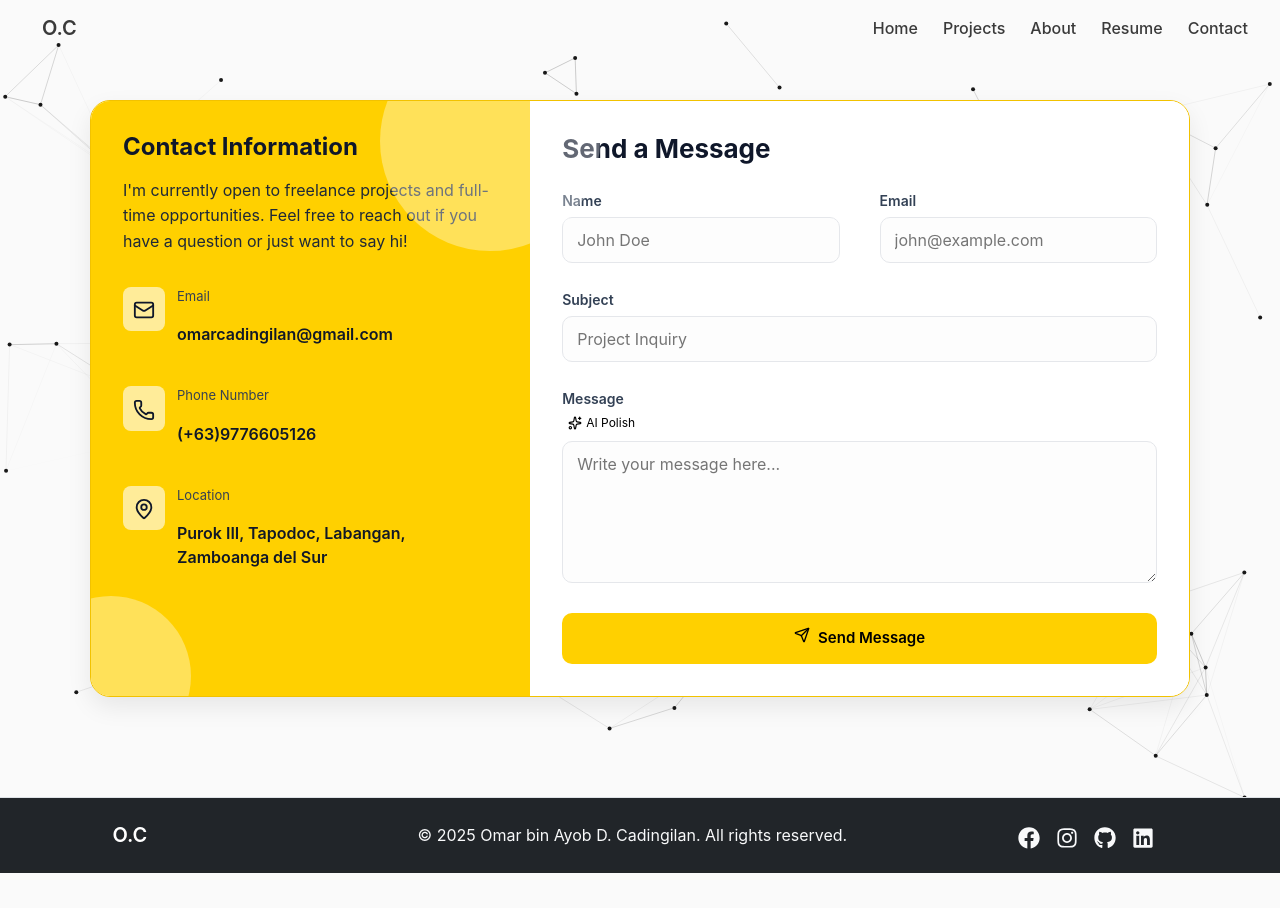
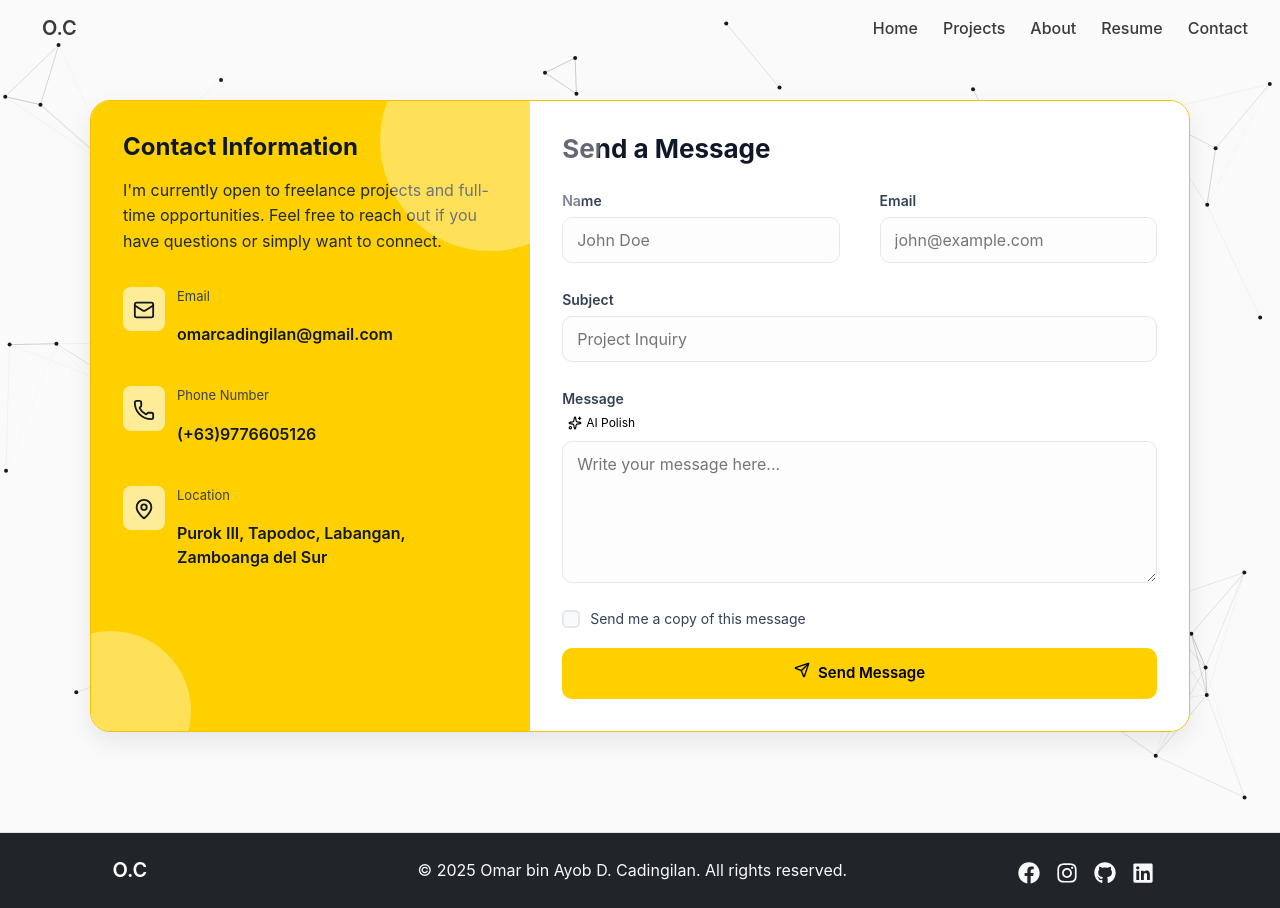
Before and after one commit to Momo90029/Portfolio_Cadingilan, a React (Vite) app: page /contact in a window 1280 px wide. Before the commit the page ends 873 px from the top, so only its background shows below. Built offline with nearby package versions, Linux system fonts and the light colour scheme.

Commit message:
Added Function on Contact EmailJS

```diff
--- a/src/Components/Contact/Contact.css
+++ b/src/Components/Contact/Contact.css
@@ -238,3 +238,85 @@
   gap: 4px;
   align-items: center;
 }
+/* Checkbox Wrapper */
+.checkbox-field {
+  margin-top: -5px;
+  margin-bottom: -5px;
+}
+
+/* Align checkbox + label */
+.checkbox-container {
+  display: flex;
+  align-items: center;
+  gap: 10px;
+  cursor: pointer;
+  font-size: 14px;
+  color: #334155;
+  user-select: none;
+  position: relative;
+}
+
+/* Hide default checkbox */
+.checkbox-container input {
+  opacity: 0;
+  position: absolute;
+  height: 0;
+  width: 0;
+}
+
+/* Custom checkbox box */
+.checkmark {
+  width: 18px;
+  height: 18px;
+  background: #f8fafc;
+  border: 2px solid #e5e7eb;
+  border-radius: 5px;
+  transition: all 0.25s ease;
+  display: inline-block;
+  position: relative;
+
+  /* Animation baseline */
+  transform: scale(1);
+}
+
+/* Hover effect */
+.checkbox-container:hover .checkmark {
+  border-color: #ffd000;
+}
+
+/* Checked glow + scale animation */
+.checkbox-container input:checked + .checkmark {
+  background: #ffd000;
+  border-color: #ffd000;
+  box-shadow: 0 0 8px rgba(255, 208, 0, 0.5);
+  transform: scale(1.15);
+}
+
+/* Tick animation */
+.checkbox-container input:checked + .checkmark::after {
+  content: "";
+  position: absolute;
+  left: 5px;
+  top: 2px;
+  width: 4px;
+  height: 10px;
+  border: solid #0f172a;
+  border-width: 0 2px 2px 0;
+  transform: rotate(45deg) scale(0);
+  opacity: 0;
+
+  /* animate checkmark appearing */
+  animation: checkmark-appear 0.28s ease forwards;
+}
+
+/* Keyframe for tick mark pop-in */
+@keyframes checkmark-appear {
+  0% {
+    transform: rotate(45deg) scale(0.2);
+    opacity: 0;
+  }
+  100% {
+    transform: rotate(45deg) scale(1);
+    opacity: 1;
+  }
+}
--- a/src/Components/Contact/Contact.jsx
+++ b/src/Components/Contact/Contact.jsx
@@ -19,14 +19,18 @@ const ContactForm = () => {
     email: "",
     subject: "",
     message: "",
+    send_copy: false, // NEW
   });
 
   const [status, setStatus] = useState("idle");
   const [polishStatus, setPolishStatus] = useState("idle");
 
   const handleChange = (e) => {
-    const { name, value } = e.target;
-    setFormData((prev) => ({ ...prev, [name]: value }));
+    const { name, value, type, checked } = e.target;
+    setFormData((prev) => ({
+      ...prev,
+      [name]: type === "checkbox" ? checked : value,
+    }));
   };
 
   const handlePolish = async () => {
@@ -36,9 +40,8 @@ const ContactForm = () => {
 
     try {
       const client = new OpenAI({
-      apiKey:  import.meta.env.VITE_OPENAI_API_KEY,
-      dangerouslyAllowBrowser: true
-
+        apiKey: import.meta.env.VITE_OPENAI_API_KEY,
+        dangerouslyAllowBrowser: true // Required for browser usage
       });
 
       const response = await client.chat.completions.create({
@@ -46,45 +49,66 @@ const ContactForm = () => {
         messages: [
           {
             role: "user",
-          content: `Polish this message and turn it into a professional job-availability statement. Message: "${formData.message}"`
-        }
-      ]
+            content: `Polish this message into a professional job-availability statement: "${formData.message}"`,
+          },
+        ],
       });
 
       const polished = response.choices[0].message.content;
 
       setFormData((prev) => ({
         ...prev,
-      message: polished
+        message: polished,
       }));
 
       setPolishStatus("success");
       setTimeout(() => setPolishStatus("idle"), 2500);
-
     } catch (err) {
       console.error(err);
       setPolishStatus("error");
     }
   };
 
-
  const handleSubmit = async (e) => {
   e.preventDefault();
   setStatus("submitting");
 
   try {
-    const result = await emailjs.send(
-      "service_9mynyxi",     // Your EmailJS service ID
-      "ttemplate_26byk5u",    // Your EmailJS template ID
+    const timeString = new Date().toLocaleString("en-PH", {
+      timeZone: "Asia/Manila",
+    });
+
+    // STEP A — Send email to you
+    await emailjs.send(
+      "service_9mynyxi",
+      "template_26byk5u",   // Your template
       {
         from_name: formData.name,
-        reply_to: formData.email,
-        subject: formData.subject,
+        email: formData.email,
+        project: formData.subject,
         message: formData.message,
+        time_sent: timeString,
         to_email: "omarcadingilan@gmail.com",
       },
-      "cxcMyzn6ukIXa6AA9"    // Your EmailJS public key
+      "cxcMyzn6ukIXa6AA9"
     );
+
+    // STEP B — Optional: Send copy to the user
+    if (formData.send_copy) {
+      await emailjs.send(
+        "service_9mynyxi",
+        "template_l2lstw4",  // The user template ID
+        {
+          from_name: formData.name,
+          email: formData.email,
+          project: formData.subject,
+          message: formData.message,
+          time_sent: timeString,
+          to_email: formData.email,   // Only send to user
+        },
+        "cxcMyzn6ukIXa6AA9"
+      );
+    }
 
     setStatus("success");
 
@@ -93,6 +117,7 @@ const handleSubmit = async (e) => {
       email: "",
       subject: "",
       message: "",
+      send_copy: false,
     });
 
     setTimeout(() => setStatus("idle"), 3000);
@@ -104,7 +129,6 @@ const handleSubmit = async (e) => {
 
 
   return (
-
     <div className="contact-page-center">
       <div className="contact-wrapper">
         {/* LEFT SIDE */}
@@ -115,7 +139,7 @@ const handleSubmit = async (e) => {
           <h3 className="left-title">Contact Information</h3>
           <p className="left-text">
             I'm currently open to freelance projects and full-time opportunities.
-          Feel free to reach out if you have a question or just want to say hi!
+            Feel free to reach out if you have questions or simply want to connect.
           </p>
 
           <div className="info-list">
@@ -145,7 +169,9 @@ const handleSubmit = async (e) => {
               </div>
               <div>
                 <p className="label">Location</p>
-              <p className="value">Purok III, Tapodoc, Labangan, Zamboanga del Sur</p>
+                <p className="value">
+                  Purok III, Tapodoc, Labangan, Zamboanga del Sur
+                </p>
               </div>
             </div>
           </div>
@@ -237,6 +263,20 @@ const handleSubmit = async (e) => {
               )}
             </div>
 
+           <div className="checkbox-field">
+           <label className="checkbox-container">
+             <input
+               type="checkbox"
+                name="send_copy"
+                 checked={formData.send_copy}
+                onChange={handleChange}
+            />
+          <span className="checkmark"></span>
+         Send me a copy of this message
+        </label>
+      </div>
+
+
             <button
               type="submit"
               className={`submit-btn ${status}`}
@@ -260,7 +300,6 @@ const handleSubmit = async (e) => {
         </div>
       </div>
     </div>
-
   );
 };
 
```
Lines whose indentation alone changed are shown as unchanged.
